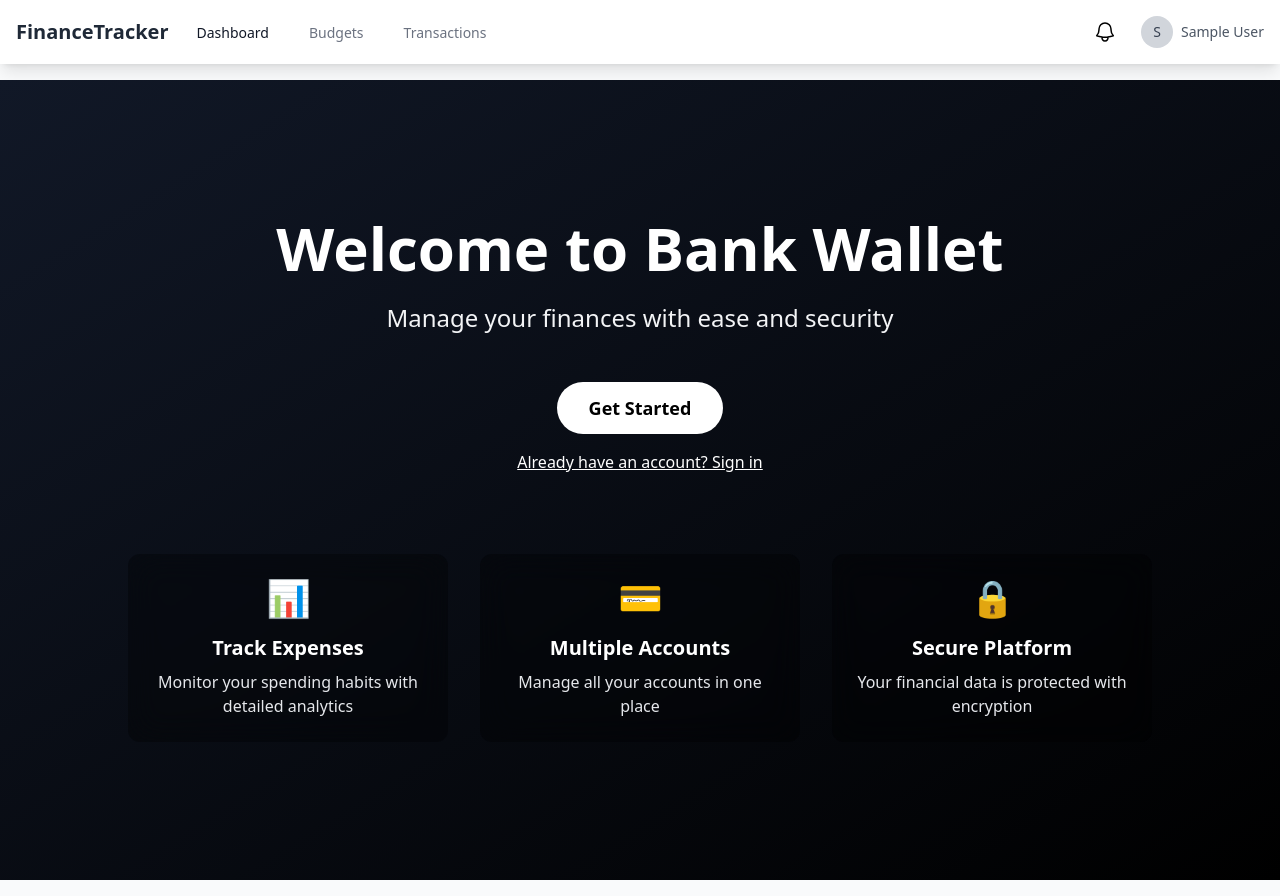
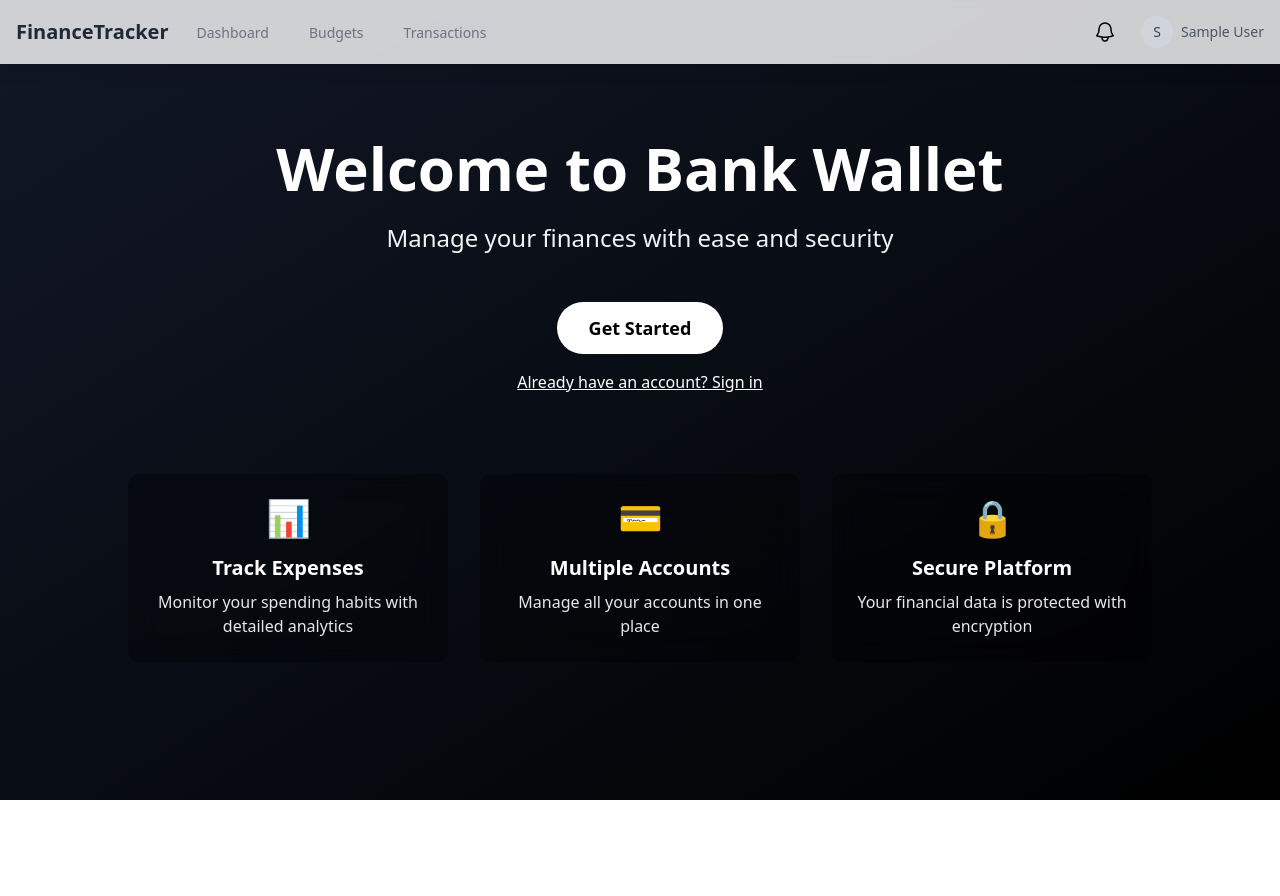
Before and after one commit to ReneNtabana/Web_bank_wallet, a React (Vite) app in the folder frontend/: page / in a window 1280 px wide. After the commit the page ends 800 px from the top, so only its background shows below. Built offline with nearby package versions, Linux system fonts and the light colour scheme; no server answers; sample sign-in values are in the browser's storage.

Commit message:
Final form

```diff
--- a/frontend/src/App.tsx
+++ b/frontend/src/App.tsx
@@ -19,9 +19,9 @@ const AppRoutes = () => {
   const { user } = useSelector((state: RootState) => state.auth);
 
   return (
-    <div className="min-h-screen bg-gray-50">
+    <div className="h-screen bg-gray-50">
       <Navbar />
-      <main className="py-4">
+      <main className="">
         <Routes>
           <Route path="/" element={<Welcome />} />
           <Route path="/login" element={<Login />} />
--- a/frontend/src/components/budgets/BudgetList.tsx
+++ b/frontend/src/components/budgets/BudgetList.tsx
@@ -8,9 +8,10 @@ interface BudgetListProps {
 }
 
 export const BudgetList = ({ budgets, categories, onEdit, onDelete }: BudgetListProps) => {
-  const getCategoryName = (categoryId: string) => {
-    const category = categories.find(c => c._id === categoryId);
-    return category?.name || 'Unknown Category';
+  const getCategoryName = (category: string | { _id: string; name: string }) => {
+    return typeof category === 'string'
+      ? categories.find(c => c._id === category)?.name || 'Unknown Category'
+      : category.name || 'Unknown Category';
   };
 
   return (
--- a/frontend/src/components/layout/Navbar.tsx
+++ b/frontend/src/components/layout/Navbar.tsx
@@ -1,5 +1,5 @@
 import { useState, useRef } from 'react';
-import { Link } from 'react-router-dom';
+import { Link, useLocation } from 'react-router-dom';
 import { useDispatch, useSelector } from 'react-redux';
 import { RootState } from '../../redux/store';
 import { logout } from '../../redux/slices/authSlice';
@@ -11,6 +11,7 @@ import { BellIcon } from '@heroicons/react/24/outline';
 const Navbar = () => {
   const dispatch = useDispatch();
   const { user } = useSelector((state: RootState) => state.auth);
+  const location = useLocation();
   const [isProfileOpen, setIsProfileOpen] = useState(false);
   const [showNotifications, setShowNotifications] = useState(false);
   const notificationsRef = useRef<HTMLDivElement>(null);
@@ -23,10 +24,14 @@ const Navbar = () => {
     dispatch(logout());
   };
 
+  const isActivePath = (path: string) => {
+    return location.pathname === path;
+  };
+
   if (!user) return null;
 
   return (
-    <nav className="bg-white shadow-lg">
+    <nav className="fixed top-0 left-0 right-0 bg-white/80 backdrop-blur-sm shadow-lg z-50 transition-all duration-200">
       <div className="max-w-7xl mx-auto px-4">
         <div className="flex justify-between h-16">
           <div className="flex">
@@ -37,19 +42,31 @@ const Navbar = () => {
             <div className="hidden sm:ml-6 sm:flex sm:space-x-8">
               <Link
                 to="/dashboard"
-                className="inline-flex items-center px-1 pt-1 text-sm font-medium text-gray-900 border-b-2 border-transparent hover:border-gray-300"
+                className={`inline-flex items-center px-1 pt-1 text-sm font-medium border-b-2 transition-colors duration-200 ${
+                  isActivePath('/dashboard')
+                    ? 'text-black border-black'
+                    : 'text-gray-500 border-transparent hover:border-gray-300'
+                }`}
               >
                 Dashboard
               </Link>
               <Link
                 to="/budgets"
-                className="inline-flex items-center px-1 pt-1 text-sm font-medium text-gray-500 border-b-2 border-transparent hover:border-gray-300"
+                className={`inline-flex items-center px-1 pt-1 text-sm font-medium border-b-2 transition-colors duration-200 ${
+                  isActivePath('/budgets')
+                    ? 'text-black border-black'
+                    : 'text-gray-500 border-transparent hover:border-gray-300'
+                }`}
               >
                 Budgets
               </Link>
               <Link
                 to="/transactions"
-                className="inline-flex items-center px-1 pt-1 text-sm font-medium text-gray-500 border-b-2 border-transparent hover:border-gray-300"
+                className={`inline-flex items-center px-1 pt-1 text-sm font-medium border-b-2 transition-colors duration-200 ${
+                  isActivePath('/transactions')
+                    ? 'text-black border-black'
+                    : 'text-gray-500 border-transparent hover:border-gray-300'
+                }`}
               >
                 Transactions
               </Link>
--- a/frontend/src/pages/Budgets.tsx
+++ b/frontend/src/pages/Budgets.tsx
@@ -145,6 +145,9 @@ const BudgetCard = ({ budget, onEdit }: { budget: Budget; onEdit: (budget: Budge
       <div className="flex justify-between items-start mb-4">
         <div>
           <p className="text-md text-black font-bold">
+            {budget.category?.name || 'Unknown Category'}
+          </p>
+          <p className="text-md text-black font-bold">
             {budget.period.charAt(0).toUpperCase() + budget.period.slice(1)} Budget
           </p>
           <p className="text-sm text-gray-500">
--- a/frontend/src/pages/Transactions.tsx
+++ b/frontend/src/pages/Transactions.tsx
@@ -6,6 +6,7 @@ import { accountService } from '../services/account.service';
 import { formatCurrency } from '../utils/format';
 import AddTransactionModal from '../components/dashboard/AddTransactionModal';
 import { formatDate } from '../utils/formatters';
+import { get } from 'http';
 
 const Transactions = () => {
   const [transactions, setTransactions] = useState<Transaction[]>([]);
@@ -50,6 +51,7 @@ const Transactions = () => {
 
   const getCategoryName = (categoryId: string) => {
     const category = categories.find(cat => cat._id === categoryId);
+    console.log(category, "category");
     return category?.name || 'Unknown Category';
   };
 
--- a/frontend/src/pages/Welcome.tsx
+++ b/frontend/src/pages/Welcome.tsx
@@ -3,7 +3,7 @@ import { Link } from 'react-router-dom';
 
 const Welcome = () => {
   return (
-    <div className="min-h-screen bg-gradient-to-br from-gray-900 to-black flex flex-col items-center justify-center text-white px-4">
+    <div className="h-screen bg-gradient-to-br from-gray-900 to-black flex flex-col items-center justify-center text-white px-4 overflow-hidden">
       <motion.div
         initial={{ opacity: 0, y: 20 }}
         animate={{ opacity: 1, y: 0 }}
--- a/frontend/src/services/budget.service.ts
+++ b/frontend/src/services/budget.service.ts
@@ -31,10 +31,10 @@ export const budgetService = {
     return response.data;
   },
 
-  update: async (id: string, data: Partial<CreateBudgetDto>): Promise<Budget> => {
+  update: async (id: string, data: Partial<Budget>): Promise<Budget> => {
     const formattedData = {
       ...data,
-      categoryId: data.category,
+      categoryId: data.category?._id,
       notifications: data.notifications && {
         enabled: data.notifications.enabled,
         threshold: data.notifications.threshold || 80
--- a/frontend/src/types/index.ts
+++ b/frontend/src/types/index.ts
@@ -105,9 +105,14 @@ export interface UpdateCategoryDto {
 
 export interface Budget {
   _id: string;
-  category: string;
+  category: {
+    _id: string;
+    name: string;
+    type: string;
+    color?: string;
+  };
   amount: number;
-  period: 'daily' | 'weekly' | 'monthly' | 'yearly';
+  period: string;
   startDate: string;
   endDate: string;
   notifications: {
```
Also changed, not shown: 2 other files (tests, documents, lock files or other folders).
